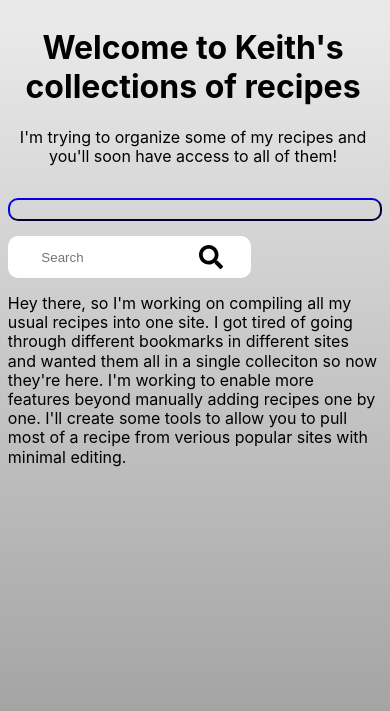
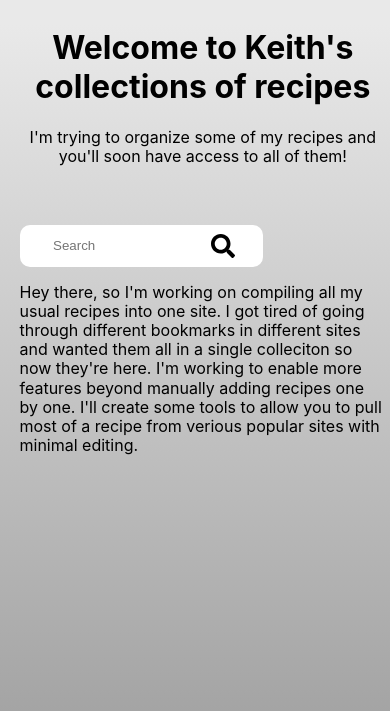
Before and after one commit to kshintaku/django-apps, a Django app: page /recipes/ in a window 390 px wide. Shown: the part 51-762 px from the top of the page. Run offline with Django 3.2, Linux system fonts and the light colour scheme; data that the repository does not hold is empty.

Commit message:
fix excessive spacing

```diff
--- a/recipes/static/css/style.css
+++ b/recipes/static/css/style.css
@@ -35,11 +35,10 @@
 
     h2 {
         text-transform: capitalize;
+        margin: 0;
     }
 
     img {
-        max-width: 80%;
-        height: auto;
         border-radius: 10px;
     }
 
@@ -60,10 +59,15 @@
     section {
         display: inline-flex;
         flex-direction: row;
-        width: 100%;
         text-align: center;
         justify-content: center;
         flex-wrap: wrap;
+    }
+
+    article {
+        display: flex;
+        flex-direction: column;
+        margin: 0.3em;
     }
 
     article h2 {
@@ -76,11 +80,12 @@
         text-align: center;
         flex-wrap: wrap;
         justify-content: center;
-        gap: 2rem;
+        gap: 0.4em;
     }
 
     article img {
-        width: 25rem;
+        /* padding: 0.1em; */
+        width: 25em;
     }
 
     .ingredient-section {
@@ -109,10 +114,7 @@
         display: flex;
         flex-direction: row;
         flex-wrap: wrap;
-        border: 4%
     }
-
-
 
     .header-container {
         width: 100%;
@@ -121,24 +123,29 @@
         text-align: center;
     }
 
+    /* .category-container {
+        margin-left: 1%;
+    } */
+
     .content-container {
         text-align: center;
         margin: 2%;
-        border: darkblue;
-        border-radius: 10px;
-        border-style: outset;
-        border-width: 2px;
-        width: 70%;
+        flex: 65%;
+        display: flex;
+        justify-content: center;
+        flex-direction: row;
+        flex-wrap: wrap;
         margin-left: auto;
         margin-right: auto;
+        gap: 1%;
     }
 
     .secondary-container {
         margin: 2%;
         display: flex;
+        flex: 25%;
         flex-wrap: wrap;
         flex-direction: column;
-        width: 23%;
         margin-left: auto;
         margin-right: auto;
     }
@@ -157,17 +164,20 @@
         }
 
         .header-container {
-            width: 95%;
+            flex: 95%;
+            /* width: 95%; */
         }
 
         .content-container {
             margin: 2%;
-            width: 95%;
+            flex: 95%;
+            /* width: 95%; */
         }
 
         .secondary-container {
-            margin: 2%;
-            width: 95%;
+            margin: 5%;
+            flex: 95%;
+            /* width: 95%; */
         }
     }
 
```
